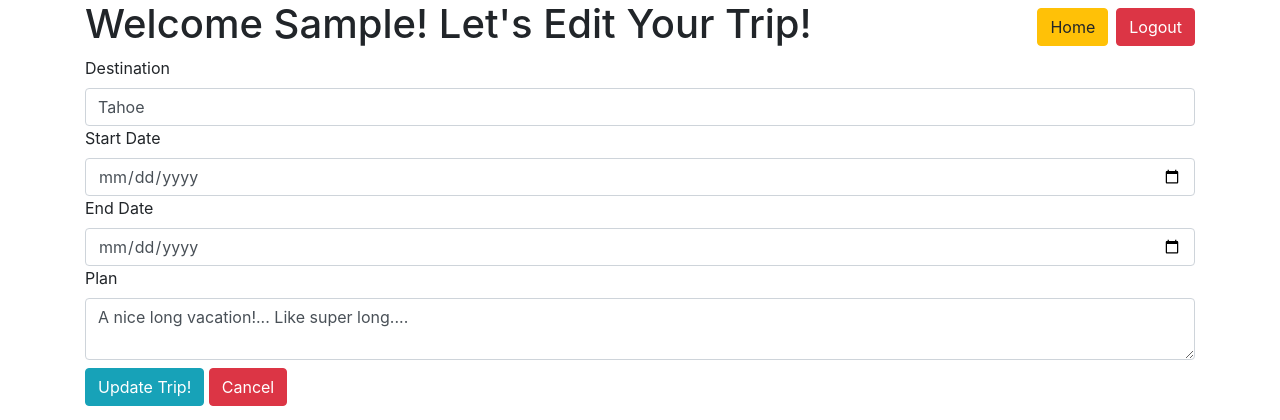
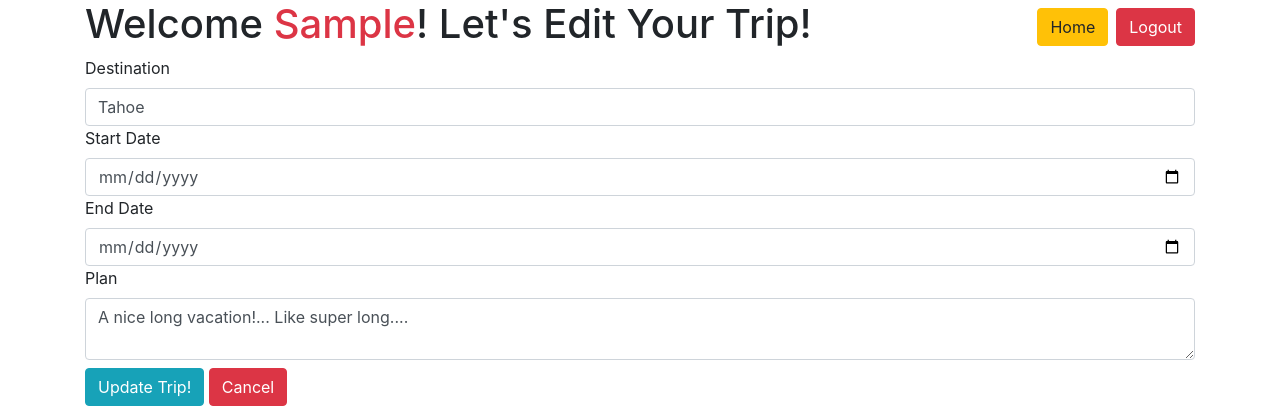
Before and after one commit to kcwebers/Trippy, a Django app: template trippy_app/templates/edit.html in a window 1280 px wide. Shown: the top 420 px of the page. Run offline with Django 3.2, Linux system fonts and the light colour scheme; the template is opened without the code that fills it: values that come from a table or form of the project are taken from there, others are empty; the visitor is signed in with stand-in values (Sample User, id 1); data comes from the database, SQL or seed files in the repository; some libraries are stand-ins or nearby versions.

Commit message:
Doc comments added to 'edit' html

```diff
--- a/trippy_app/templates/create.html
+++ b/trippy_app/templates/create.html
@@ -9,6 +9,7 @@
 </head>
 <body>
     <div class="container">
+        <!-- 'Logout' and 'Home' buttons included at top of page for user ease of access -->
         <a class="btn btn-danger float-right mt-2 ml-2" href="/logout">Logout</a>
         <a class="btn btn-warning float-right mt-2 ml-2" href="/dashboard">Home</a>
         <!-- User-in-session's name should appear at top of page -->
--- a/trippy_app/templates/edit.html
+++ b/trippy_app/templates/edit.html
@@ -9,10 +9,16 @@
 </head>
 <body>
     <div class="container">
+        <!-- 'Logout' and 'Home' buttons included at top of page for user ease of access -->
         <a class="btn btn-danger float-right mt-2 ml-2" href="/logout">Logout</a>
         <a class="btn btn-warning float-right mt-2 ml-2" href="/dashboard">Home</a>
-        <h1>Welcome {{user.first_name}}! Let's Edit Your Trip!</h1>
+        <!-- User-in-session's name should appear at top of page -->
+        <h1>Welcome <span class="text-danger">{{user.first_name}}</span>! Let's Edit Your Trip!</h1>
 
+        <!-- Jinja statements (%%) handle validations -->
+        <!-- Validations coordinate with views.py and models.py -->
+
+        <!-- Trip fields: destination, start date, end date, and plan -->
         <form action="/update_trip/{{trip.id}}" method="POST">
             {% csrf_token %}
             <label>Destination
@@ -24,6 +30,7 @@
                     {% endfor %}
                 {% endif %}
             </label>
+                <!-- 'value' field included in all input fields to pre-poulate with trip information that is to be edited -->
                 <input class="form-control" type="text" name="dest" value="{{trip.dest}}">
 
             <label>Start Date
@@ -35,6 +42,8 @@
                     {% endfor %}
                 {% endif %}
             </label>
+                <!-- in order to properly pre-populate 'date' type fields, DateTimeField data needs to be reformatted (see views.py under 'Edit Trip' to see how information was passed forward) -->
+                <!-- Because of formatted, 'start' and 'end' date fields were passed forward as individual variables -->
                 <input class="form-control" type="date" name="start" value="{{start}}">
 
             <label>End Date
@@ -57,9 +66,11 @@
                     {% endfor %}
                 {% endif %}
             </label>
+            <!-- Textarea doesn't need 'value' attribute and instead info added to field b/w open and closing tags '<> </>' -->
                 <textarea class="form-control" type="text" name="plan">{{trip.plan}}</textarea>
 
             <input class="btn btn-info mt-2" type="submit" value="Update Trip!">
+            <!-- 'Cancel' buttom simply redirects back to dashboard -->
             <a class="btn btn-danger mt-2" href="/dashboard">Cancel</a>
         </form>
 
```
